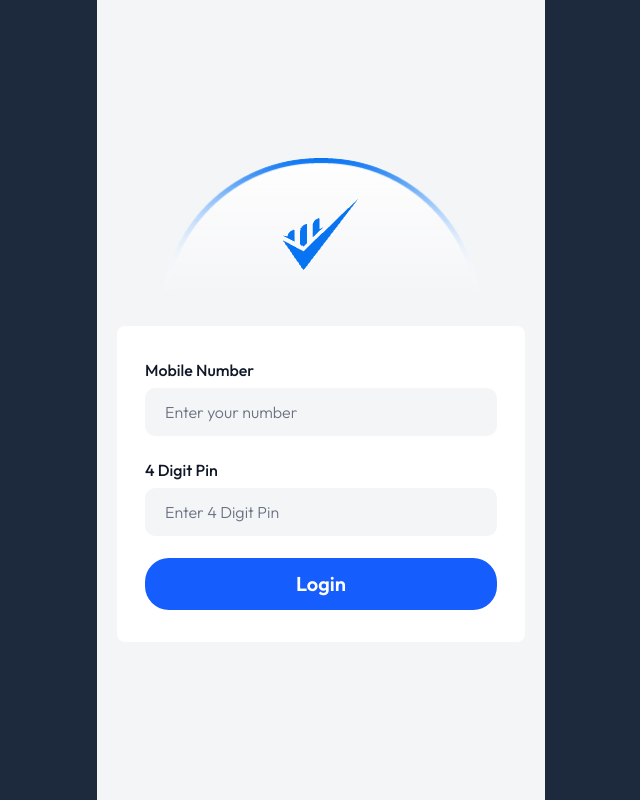
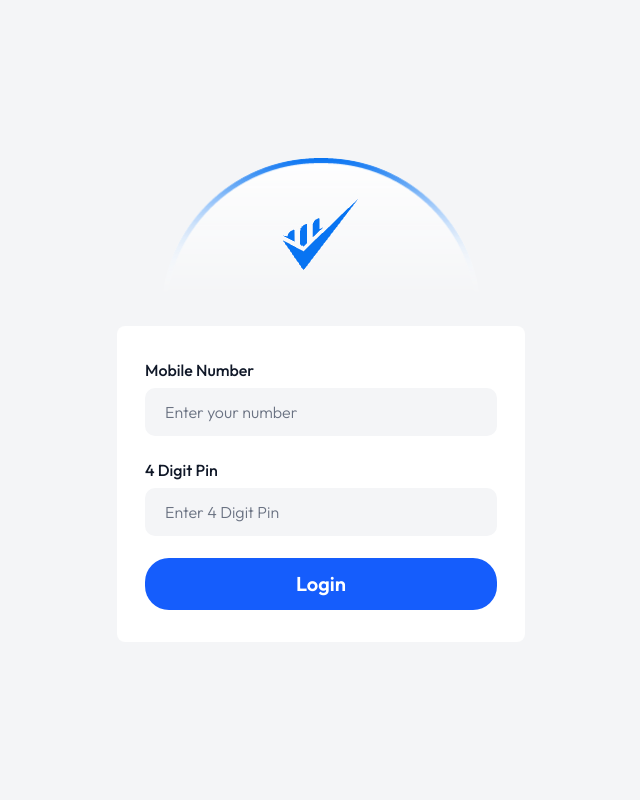
Before and after one commit to morshedrifat1/payoo-mfs, a plain HTML site: page index.html in a window 1280 px wide. Shown: the whole page, without its empty margins (319-959 px from the left). Drawn offline with nearby package versions, Linux system fonts and the light colour scheme.

```diff
--- a/index.html
+++ b/index.html
@@ -22,7 +22,7 @@
       rel="stylesheet"
     />
   </head>
-  <body class="bg-slate-800">
+  <body class="bg-[#f4f5f7]">
     <section class="max-w-md min-h-screen bg-[#f4f5f7] mx-auto content-center">
       <!-- header section  -->
       <header>
```
